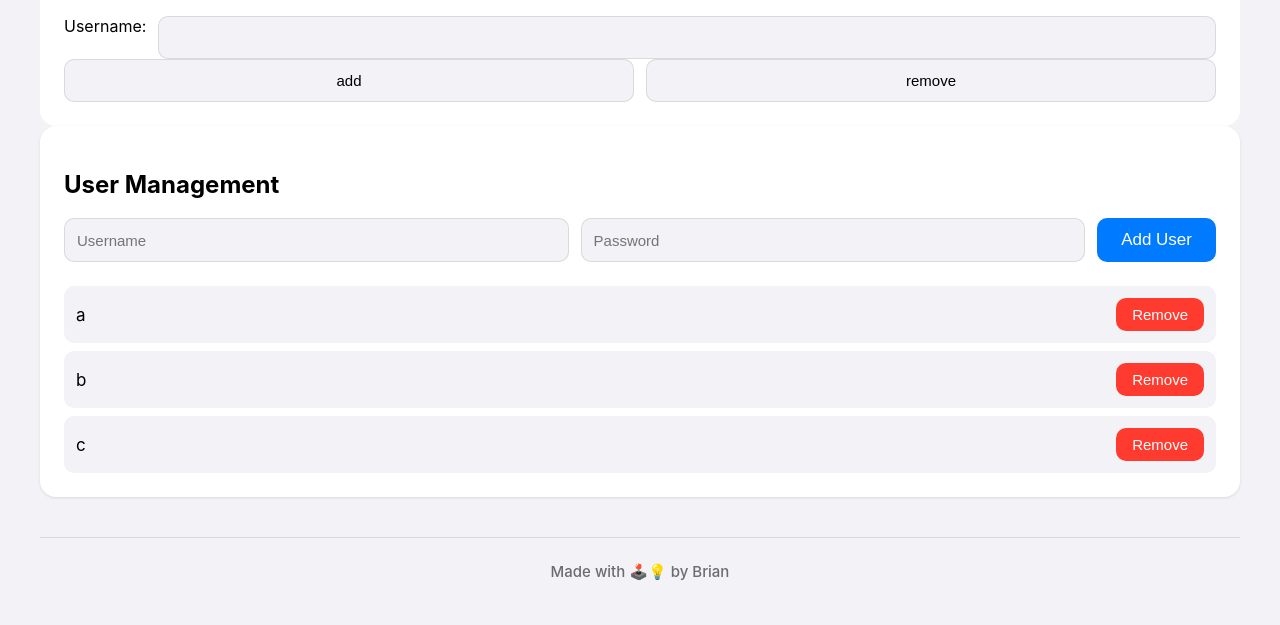
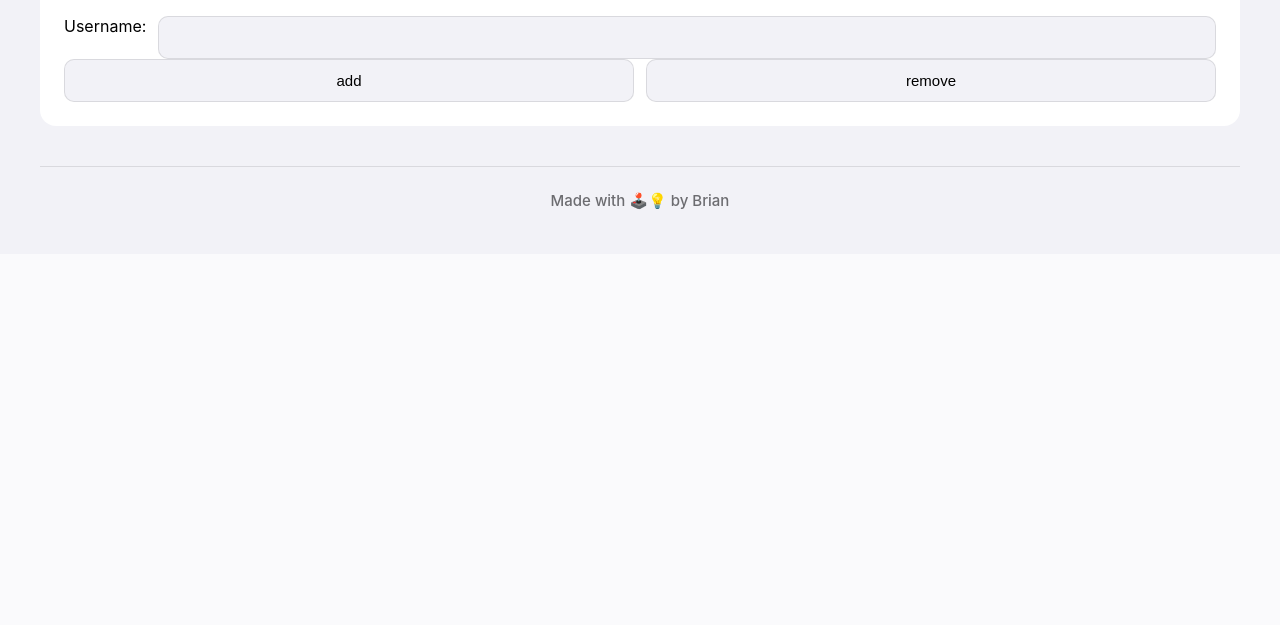
Before and after one commit to brianxchen/badminton-queue, a Flask app: template templates/admin.html in a window 1280 px wide. Shown: the part 1763-2388 px from the top of the page. After the commit the page ends 1973 px from the top, so only its background shows below. Run offline with Flask 3, Linux system fonts and the light colour scheme; the template is opened without the code that fills it: values that come from a table or form of the project are taken from there, others are empty; data comes from the database, SQL or seed files in the repository.

Commit message:
Remove broken user management panel

```diff
--- a/app.py
+++ b/app.py
@@ -334,60 +334,6 @@ def admin():
                          courts=courts,
                          users=users)  # Pass users to the template
 
-@app.route('/admin/add_user', methods=['GET', 'POST'])
-def add_user():
-    if 'user' not in session or not users.get(session['user'], {}).get('is_admin', False):
-        return redirect(url_for('login'))
-
-    if request.method == 'POST':
-        username = request.form.get('username')
-        password = request.form.get('password')
-
-        if not username or not password:
-            flash('Username and password are required')
-            return redirect(url_for('admin'))
-
-        if username in users:
-            flash('User already exists')
-            return redirect(url_for('admin'))
-
-        users[username] = {
-            'password': generate_password_hash(password),
-            'is_admin': False,
-            'is_checked_in': False
-        }
-        flash(f'User {username} added successfully')
-
-    return redirect(url_for('admin'))
-
-@app.route('/admin/remove_user', methods=['GET', 'POST'])
-def remove_user():
-    if 'user' not in session or not users.get(session['user'], {}).get('is_admin', False):
-        return redirect(url_for('login'))
-
-    if request.method == 'POST':
-        username = request.form.get('username')
-
-        if username not in users:
-            flash('User does not exist')
-            return redirect(url_for('admin'))
-
-        if users[username].get('is_admin'):
-            flash('Cannot remove admin user')
-            return redirect(url_for('admin'))
-
-        # Remove user from courts and queues
-        for court in courts.values():
-            if username in court['players']:
-                court['players'].remove(username)
-            if username in court['queue']:
-                court['queue'].remove(username)
-
-        del users[username]
-        flash(f'User {username} removed successfully')
-
-    return redirect(url_for('admin'))
-
 @app.route('/timer/start', methods=['POST'])
 def start_timer():
     if 'user' not in session:
--- a/templates/admin.html
+++ b/templates/admin.html
@@ -77,40 +77,6 @@
   </form>
 </div>
 {% endfor %}
-
-<div class="user-management">
-  <h2>User Management</h2>
-
-  {% with messages = get_flashed_messages() %}
-    {% if messages %}
-      {% for message in messages %}
-      <div class="flash-message">{{ message }}</div>
-      {% endfor %}
-    {% endif %}
-  {% endwith %}
-
-  <form action="{{ url_for('add_user') }}" method="POST" class="user-form">
-    <div class="form-group">
-      <input type="text" name="username" placeholder="Username" required>
-      <input type="password" name="password" placeholder="Password" required>
-      <button type="submit" class="add-button">Add User</button>
-    </div>
-  </form>
-
-  <div class="user-list">
-    {% for user in users %}
-    {% if not user.is_admin %}
-    <div class="user-item">
-      <span class="username">{{ user.username }}</span>
-      <form action="{{ url_for('remove_user') }}" method="POST" class="inline-form">
-        <input type="hidden" name="username" value="{{ user.username }}">
-        <button type="submit" class="remove-button">Remove</button>
-      </form>
-    </div>
-    {% endif %}
-    {% endfor %}
-  </div>
-</div>
 
 <script>
   let timerInterval;
```
